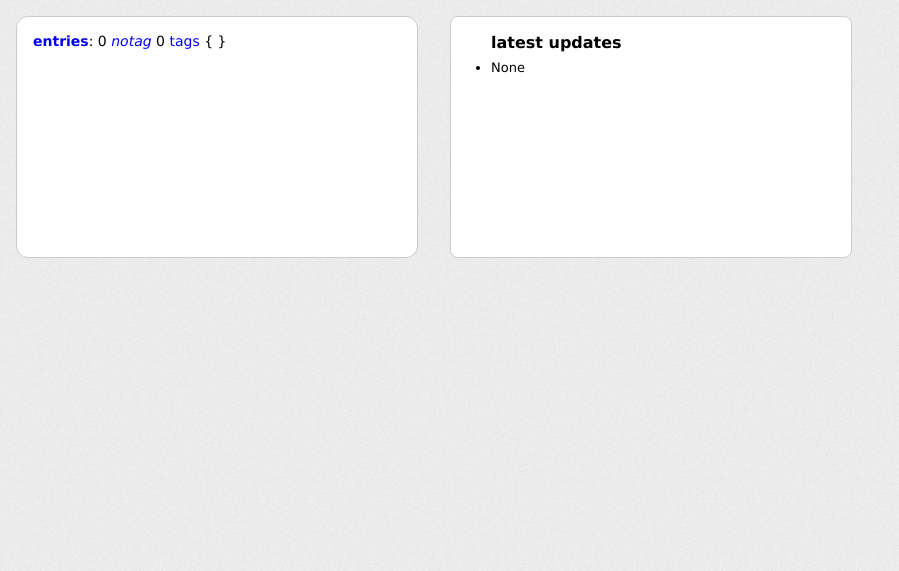
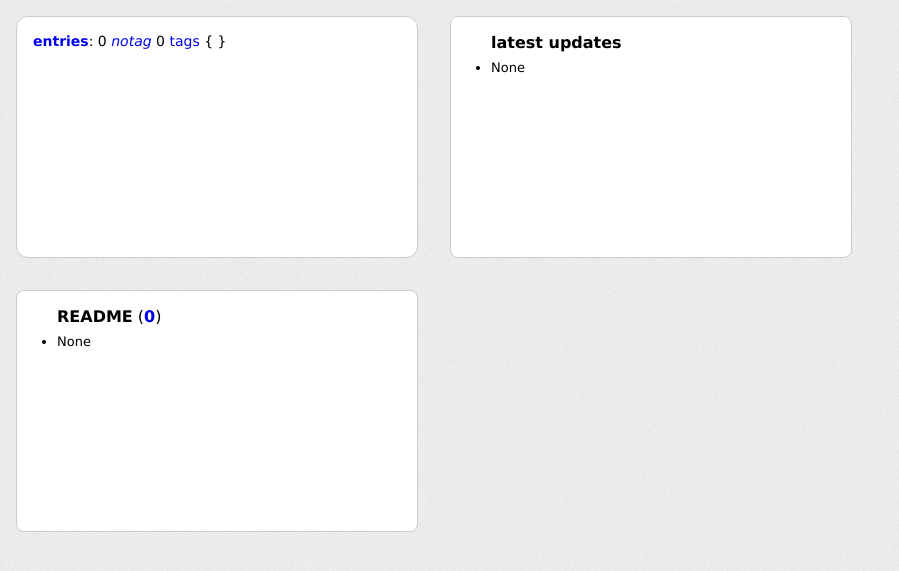
Before and after one commit to siznax/tanuki, a Python web app: template templates/index.html in a window 1280 px wide. Shown: the top 571 px of the page, without its empty margins (0-899 px from the left). Run offline with Jinja, Linux system fonts and the light colour scheme; the template is opened without the code that fills it, so the values that code supplies are empty; some libraries are stand-ins or nearby versions.

Commit message:
added special:README to index template.

```diff
--- a/lib.py
+++ b/lib.py
@@ -493,6 +493,7 @@ class Tanuki:
                 'entries': self.entries( tag )[0:10] }
         notag = self.entries( None, True )
         latest = self.entries( None, False, None, True )
+        readme = self.entries_tagged( "readme" )
         controls = ['home',self.mask,'list','tags','search','new','help']
         return render_template( 'index.html',
                                 mask = self.mask if not self.mask=='umask' else None,
@@ -503,6 +504,7 @@ class Tanuki:
                                 num_entries = self.num_entries(),
                                 notag = notag,
                                 latest = latest,
+                                readme = readme,
                                 body_class = 'index',
                                 footer = __version__ )
 
--- a/static/light.css
+++ b/static/light.css
@@ -86,7 +86,7 @@ tt {
     border:1px solid #ccc;
     background:whitesmoke;
 }
-.feature.tag_blob, .feature.latest {
+.feature.tag_blob, .feature.latest, .feature.special {
     background:white;
 }
 .entry div.embed {
--- a/templates/index.html
+++ b/templates/index.html
@@ -34,6 +34,18 @@
 </ul>
 </div>
 
+<!-- SPECIAL:README -->
+
+<div class="feature special">
+<ul>
+<lh><b>README</b> (<a href="/tagged/readme">{{readme|length()}}</a>)</lh>
+{% if not readme %}<li>None</li>{% endif %}
+{% for entry in readme %}
+<li><a href="/entry/{{entry.id}}">{{entry.title}}</a></li>
+{% endfor %}
+</ul>
+</div>
+
 <!-- FEATURED TAGS -->
 
 {% for tag in feature %}
```
